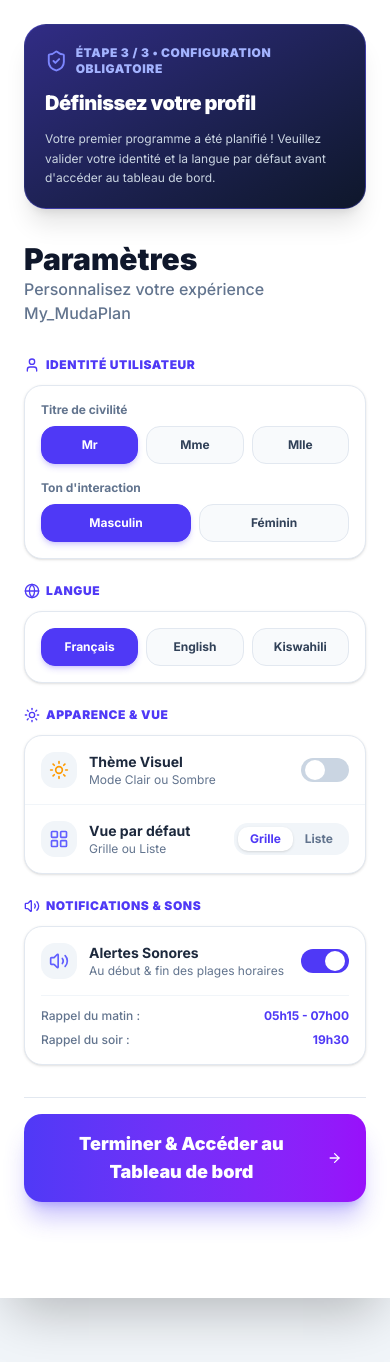
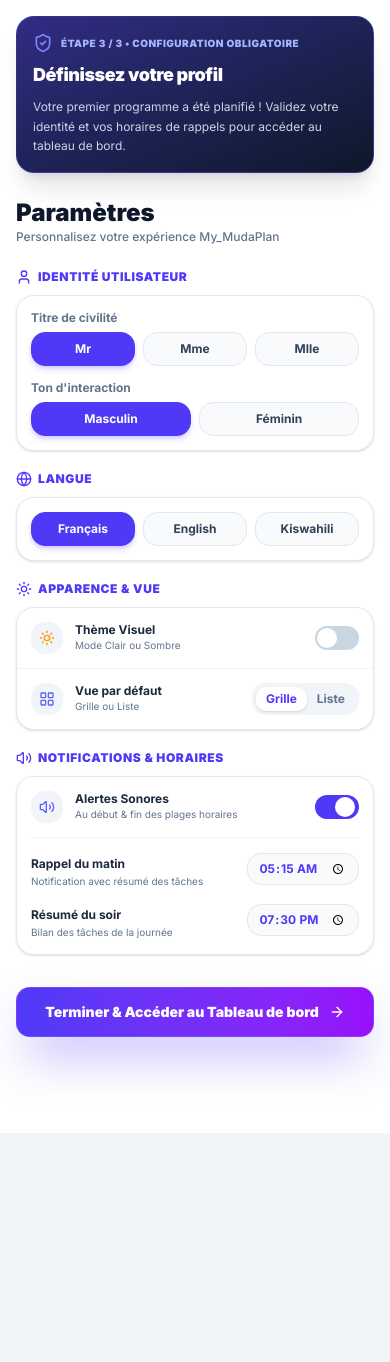
Before and after one commit to JoyBen243/Test_Dev_Agentique, a Next.js app: page /settings in a window 390 px wide. After the commit the page ends 1133 px from the top, so only its background shows below. Built offline with nearby package versions, Linux system fonts and the light colour scheme.

Commit message:
fix: personnalisation des heures de rappel/resume, hydratation du store et responsive mobile 100dvh

```diff
--- a/app/dashboard/page.tsx
+++ b/app/dashboard/page.tsx
@@ -35,11 +35,11 @@ export default function DashboardPage() {
   todayPrograms.sort((a, b) => new Date(a.startTime).getTime() - new Date(b.startTime).getTime())
 
   return (
-    <div className="flex flex-col min-h-full p-6 pb-24">
+    <div className="flex flex-col min-h-full p-4 sm:p-6 pb-24">
       {/* En-tête avec horloge */}
-      <header className="flex items-center justify-between mb-8 mt-4">
+      <header className="flex items-center justify-between mb-6 mt-2">
         <div>
-          <h1 className="text-3xl font-black text-slate-900 dark:text-white">Aujourd'hui</h1>
+          <h1 className="text-2xl sm:text-3xl font-black text-slate-900 dark:text-white">Aujourd'hui</h1>
           {mounted ? (
             <>
               <p className="text-slate-500 dark:text-slate-400 font-medium capitalize">
--- a/app/layout.tsx
+++ b/app/layout.tsx
@@ -1,5 +1,4 @@
-import "./globals.css";
-import type { Metadata } from "next"
+import type { Metadata, Viewport } from "next"
 import { Inter } from "next/font/google"
 import "./globals.css"
 import { ThemeProvider } from "@/components/theme-provider"
@@ -9,7 +8,15 @@ const inter = Inter({ subsets: ["latin"] })
 
 export const metadata: Metadata = {
   title: "My_MudaPlan",
-  description: "Application de gestion de vie offline-first",
+  description: "Application de gestion d'agenda offline-first",
+}
+
+export const viewport: Viewport = {
+  width: "device-width",
+  initialScale: 1,
+  maximumScale: 1,
+  userScalable: false,
+  viewportFit: "cover",
 }
 
 export default function RootLayout({
@@ -19,16 +26,16 @@ export default function RootLayout({
 }>) {
   return (
     <html lang="fr" suppressHydrationWarning>
-      <body className={`${inter.className} bg-slate-100 dark:bg-slate-950 text-slate-900 dark:text-slate-50 antialiased`}>
+      <body className={`${inter.className} bg-slate-100 dark:bg-slate-950 text-slate-900 dark:text-slate-50 antialiased overflow-x-hidden`}>
         <ThemeProvider
           attribute="class"
           defaultTheme="system"
           enableSystem
           disableTransitionOnChange
         >
-          {/* Conteneur principal simulant un écran de smartphone sur Desktop */}
-          <div className="flex flex-col min-h-screen pb-16">
-            <main className="flex-1 w-full max-w-md mx-auto relative shadow-2xl bg-white dark:bg-slate-950 overflow-x-hidden">
+          {/* Conteneur principal mobile-first centré sur grand écran */}
+          <div className="flex flex-col min-h-[100dvh]">
+            <main className="flex-1 w-full max-w-md mx-auto relative shadow-2xl bg-white dark:bg-slate-950 overflow-x-hidden flex flex-col">
               {children}
             </main>
 
--- a/app/page.tsx
+++ b/app/page.tsx
@@ -7,6 +7,7 @@ import { useSettingsStore } from "@/store/useSettingsStore"
 export default function RootPage() {
   const router = useRouter()
   const isOnboarded = useSettingsStore((state) => state.isOnboarded)
+  const hasHydrated = useSettingsStore((state) => state._hasHydrated)
   const [mounted, setMounted] = useState(false)
 
   useEffect(() => {
@@ -14,7 +15,8 @@ export default function RootPage() {
   }, [])
 
   useEffect(() => {
-    if (!mounted) return
+    // Ne rien faire tant que le composant n'est pas monté et que Zustand n'a pas lu le localStorage
+    if (!mounted || !hasHydrated) return
 
     const timer = setTimeout(() => {
       if (!isOnboarded) {
@@ -22,15 +24,18 @@ export default function RootPage() {
       } else {
         router.push('/dashboard')
       }
-    }, 1200)
+    }, 800)
 
     return () => clearTimeout(timer)
-  }, [router, isOnboarded, mounted])
+  }, [router, isOnboarded, mounted, hasHydrated])
 
   return (
-    <div className="flex flex-col items-center justify-center min-h-screen bg-slate-950 text-white">
-      {/* Icône de montre "Lucide-React" pour le logo agrandie */}
-      <Watch className="w-32 h-32 text-indigo-500 animate-pulse mb-6" strokeWidth={1.5} />
+    <div className="flex flex-col items-center justify-center min-h-[100dvh] bg-slate-950 text-white p-6">
+      {/* Icône de montre "Lucide-React" pour le logo */}
+      <div className="relative mb-6">
+        <div className="absolute inset-0 bg-indigo-500 blur-2xl opacity-20 rounded-full"></div>
+        <Watch className="w-28 h-28 text-indigo-500 animate-pulse relative z-10" strokeWidth={1.5} />
+      </div>
 
       <h1 className="text-3xl font-black tracking-widest text-transparent bg-clip-text bg-gradient-to-r from-indigo-400 to-purple-500 mb-2">
         My_MudaPlan
--- a/app/settings/page.tsx
+++ b/app/settings/page.tsx
@@ -23,45 +23,45 @@ function SettingsContent() {
   }
 
   return (
-    <div className="flex flex-col min-h-full p-6 pb-24 max-w-lg mx-auto w-full">
+    <div className="flex flex-col min-h-full p-4 sm:p-6 pb-24 max-w-lg mx-auto w-full">
       {/* Banner de Configuration Obligatoire pendant l'Onboarding */}
       {isMandatoryOnboarding && (
-        <div className="mb-6 p-5 bg-gradient-to-br from-indigo-900 to-slate-900 text-white rounded-3xl shadow-xl border border-indigo-500/30 space-y-3 animate-in fade-in slide-in-from-top-4 duration-500">
+        <div className="mb-5 p-4 sm:p-5 bg-gradient-to-br from-indigo-900 to-slate-900 text-white rounded-2xl sm:rounded-3xl shadow-xl border border-indigo-500/30 space-y-2 animate-in fade-in slide-in-from-top-4 duration-500">
           <div className="flex items-center gap-2">
-            <ShieldCheck className="w-6 h-6 text-indigo-400" />
-            <span className="text-xs font-black uppercase tracking-wider text-indigo-300">Étape 3 / 3 • Configuration Obligatoire</span>
+            <ShieldCheck className="w-5 h-5 text-indigo-400" />
+            <span className="text-[10px] sm:text-xs font-black uppercase tracking-wider text-indigo-300">Étape 3 / 3 • Configuration Obligatoire</span>
           </div>
-          <h2 className="text-xl font-black tracking-tight">Définissez votre profil</h2>
+          <h2 className="text-lg sm:text-xl font-black tracking-tight">Définissez votre profil</h2>
           <p className="text-xs text-slate-300 leading-relaxed">
-            Votre premier programme a été planifié ! Veuillez valider votre identité et la langue par défaut avant d'accéder au tableau de bord.
+            Votre premier programme a été planifié ! Validez votre identité et vos horaires de rappels pour accéder au tableau de bord.
           </p>
         </div>
       )}
 
-      <header className="mb-8 mt-2">
-        <h1 className="text-3xl font-black text-slate-900 dark:text-white">Paramètres</h1>
-        <p className="text-slate-500 dark:text-slate-400 font-medium">Personnalisez votre expérience My_MudaPlan</p>
+      <header className="mb-6 mt-1">
+        <h1 className="text-2xl sm:text-3xl font-black text-slate-900 dark:text-white">Paramètres</h1>
+        <p className="text-xs sm:text-sm text-slate-500 dark:text-slate-400 font-medium">Personnalisez votre expérience My_MudaPlan</p>
       </header>
 
-      <div className="space-y-6">
+      <div className="space-y-5">
 
         {/* Section 1 : Identité */}
-        <section className="space-y-3">
+        <section className="space-y-2.5">
           <h2 className="text-xs font-black text-indigo-600 dark:text-indigo-400 uppercase tracking-wider flex items-center gap-1.5">
             <User className="w-4 h-4" /> Identité Utilisateur
           </h2>
 
-          <div className="bg-white dark:bg-slate-900 rounded-2xl border border-slate-200 dark:border-slate-800 p-4 space-y-4 shadow-sm">
+          <div className="bg-white dark:bg-slate-900 rounded-2xl border border-slate-200 dark:border-slate-800 p-3.5 sm:p-4 space-y-3.5 shadow-sm">
             {/* Titre */}
             <div>
-              <label className="text-xs font-bold text-slate-500 dark:text-slate-400 block mb-2">Titre de civilité</label>
+              <label className="text-xs font-bold text-slate-500 dark:text-slate-400 block mb-1.5">Titre de civilité</label>
               <div className="grid grid-cols-3 gap-2">
                 {['Mr', 'Mme', 'Mlle'].map((t) => (
                   <button
                     key={t}
                     type="button"
                     onClick={() => updateSetting('title', t)}
-                    className={`py-2.5 px-3 rounded-xl text-xs font-bold transition-all border ${
+                    className={`py-2 px-2.5 rounded-xl text-xs font-bold transition-all border ${
                       settings.title === t
                         ? 'bg-indigo-600 text-white border-indigo-600 shadow-md shadow-indigo-600/20'
                         : 'bg-slate-50 dark:bg-slate-800 text-slate-700 dark:text-slate-300 border-slate-200 dark:border-slate-700 hover:border-indigo-400'
@@ -75,7 +75,7 @@ function SettingsContent() {
 
             {/* Ton */}
             <div>
-              <label className="text-xs font-bold text-slate-500 dark:text-slate-400 block mb-2">Ton d'interaction</label>
+              <label className="text-xs font-bold text-slate-500 dark:text-slate-400 block mb-1.5">Ton d'interaction</label>
               <div className="grid grid-cols-2 gap-2">
                 {[
                   { key: 'MASCULIN', label: 'Masculin' },
@@ -85,7 +85,7 @@ function SettingsContent() {
                     key={item.key}
                     type="button"
                     onClick={() => updateSetting('tone', item.key)}
-                    className={`py-2.5 px-3 rounded-xl text-xs font-bold transition-all border ${
+                    className={`py-2 px-2.5 rounded-xl text-xs font-bold transition-all border ${
                       settings.tone === item.key
                         ? 'bg-indigo-600 text-white border-indigo-600 shadow-md shadow-indigo-600/20'
                         : 'bg-slate-50 dark:bg-slate-800 text-slate-700 dark:text-slate-300 border-slate-200 dark:border-slate-700 hover:border-indigo-400'
@@ -100,12 +100,12 @@ function SettingsContent() {
         </section>
 
         {/* Section 2 : Langue */}
-        <section className="space-y-3">
+        <section className="space-y-2.5">
           <h2 className="text-xs font-black text-indigo-600 dark:text-indigo-400 uppercase tracking-wider flex items-center gap-1.5">
             <Globe className="w-4 h-4" /> Langue
           </h2>
 
-          <div className="bg-white dark:bg-slate-900 rounded-2xl border border-slate-200 dark:border-slate-800 p-4 shadow-sm">
+          <div className="bg-white dark:bg-slate-900 rounded-2xl border border-slate-200 dark:border-slate-800 p-3.5 sm:p-4 shadow-sm">
             <div className="grid grid-cols-3 gap-2">
               {[
                 { code: 'FR', label: 'Français' },
@@ -116,7 +116,7 @@ function SettingsContent() {
                   key={lang.code}
                   type="button"
                   onClick={() => updateSetting('language', lang.code)}
-                  className={`py-2.5 px-2 text-center rounded-xl text-xs font-bold transition-all border ${
+                  className={`py-2 px-2 text-center rounded-xl text-xs font-bold transition-all border ${
                     settings.language === lang.code
                       ? 'bg-indigo-600 text-white border-indigo-600 shadow-md shadow-indigo-600/20'
                       : 'bg-slate-50 dark:bg-slate-800 text-slate-700 dark:text-slate-300 border-slate-200 dark:border-slate-700 hover:border-indigo-400'
@@ -130,21 +130,21 @@ function SettingsContent() {
         </section>
 
         {/* Section 3 : Apparence & Vue */}
-        <section className="space-y-3">
+        <section className="space-y-2.5">
           <h2 className="text-xs font-black text-indigo-600 dark:text-indigo-400 uppercase tracking-wider flex items-center gap-1.5">
             <Sun className="w-4 h-4" /> Apparence & Vue
           </h2>
 
           <div className="bg-white dark:bg-slate-900 rounded-2xl border border-slate-200 dark:border-slate-800 divide-y divide-slate-100 dark:divide-slate-800 shadow-sm overflow-hidden">
             {/* Dark Mode */}
-            <div className="flex items-center justify-between p-4">
+            <div className="flex items-center justify-between p-3.5 sm:p-4">
               <div className="flex items-center gap-3">
                 <div className="p-2 bg-slate-100 dark:bg-slate-800 rounded-xl">
-                  {theme === 'dark' ? <Moon className="w-5 h-5 text-indigo-400" /> : <Sun className="w-5 h-5 text-amber-500" />}
+                  {theme === 'dark' ? <Moon className="w-4 h-4 text-indigo-400" /> : <Sun className="w-4 h-4 text-amber-500" />}
                 </div>
                 <div>
-                  <div className="font-bold text-sm text-slate-800 dark:text-slate-200">Thème Visuel</div>
-                  <div className="text-xs text-slate-500 dark:text-slate-400">Mode Clair ou Sombre</div>
+                  <div className="font-bold text-xs sm:text-sm text-slate-800 dark:text-slate-200">Thème Visuel</div>
+                  <div className="text-[10px] sm:text-xs text-slate-500 dark:text-slate-400">Mode Clair ou Sombre</div>
                 </div>
               </div>
 
@@ -155,21 +155,21 @@ function SettingsContent() {
                   setTheme(newTheme)
                   updateSetting('theme', newTheme === 'dark' ? 'SOMBRE' : 'CLAIR')
                 }}
-                className={`w-12 h-6 rounded-full transition-colors relative ${theme === 'dark' ? 'bg-indigo-600' : 'bg-slate-300'}`}
+                className={`w-11 h-6 rounded-full transition-colors relative ${theme === 'dark' ? 'bg-indigo-600' : 'bg-slate-300'}`}
               >
-                <div className={`w-5 h-5 bg-white rounded-full absolute top-0.5 transition-transform ${theme === 'dark' ? 'translate-x-6' : 'translate-x-1'}`}></div>
+                <div className={`w-5 h-5 bg-white rounded-full absolute top-0.5 transition-transform ${theme === 'dark' ? 'translate-x-5' : 'translate-x-0.5'}`}></div>
               </button>
             </div>
 
             {/* View Type */}
-            <div className="p-4 flex items-center justify-between">
+            <div className="p-3.5 sm:p-4 flex items-center justify-between">
               <div className="flex items-center gap-3">
                 <div className="p-2 bg-slate-100 dark:bg-slate-800 rounded-xl">
-                  {settings.viewType === 'GRILLE' ? <LayoutGrid className="w-5 h-5 text-indigo-500" /> : <List className="w-5 h-5 text-indigo-500" />}
+                  {settings.viewType === 'GRILLE' ? <LayoutGrid className="w-4 h-4 text-indigo-500" /> : <List className="w-4 h-4 text-indigo-500" />}
                 </div>
                 <div>
-                  <div className="font-bold text-sm text-slate-800 dark:text-slate-200">Vue par défaut</div>
-                  <div className="text-xs text-slate-500 dark:text-slate-400">Grille ou Liste</div>
+                  <div className="font-bold text-xs sm:text-sm text-slate-800 dark:text-slate-200">Vue par défaut</div>
+                  <div className="text-[10px] sm:text-xs text-slate-500 dark:text-slate-400">Grille ou Liste</div>
                 </div>
               </div>
 
@@ -177,7 +177,7 @@ function SettingsContent() {
                 <button
                   type="button"
                   onClick={() => updateSetting('viewType', 'GRILLE')}
-                  className={`px-3 py-1 text-xs font-bold rounded-lg transition-all ${
+                  className={`px-2.5 py-1 text-xs font-bold rounded-lg transition-all ${
                     settings.viewType === 'GRILLE' ? 'bg-white dark:bg-slate-700 text-indigo-600 dark:text-indigo-400 shadow-sm' : 'text-slate-500'
                   }`}
                 >
@@ -186,7 +186,7 @@ function SettingsContent() {
                 <button
                   type="button"
                   onClick={() => updateSetting('viewType', 'LISTE')}
-                  className={`px-3 py-1 text-xs font-bold rounded-lg transition-all ${
+                  className={`px-2.5 py-1 text-xs font-bold rounded-lg transition-all ${
                     settings.viewType === 'LISTE' ? 'bg-white dark:bg-slate-700 text-indigo-600 dark:text-indigo-400 shadow-sm' : 'text-slate-500'
                   }`}
                 >
@@ -197,41 +197,60 @@ function SettingsContent() {
           </div>
         </section>
 
-        {/* Section 4 : Audio & Alertes */}
-        <section className="space-y-3">
+        {/* Section 4 : Notifications, Rappels & Résumés */}
+        <section className="space-y-2.5">
           <h2 className="text-xs font-black text-indigo-600 dark:text-indigo-400 uppercase tracking-wider flex items-center gap-1.5">
-            <Volume2 className="w-4 h-4" /> Notifications & Sons
+            <Volume2 className="w-4 h-4" /> Notifications & Horaires
           </h2>
 
-          <div className="bg-white dark:bg-slate-900 rounded-2xl border border-slate-200 dark:border-slate-800 p-4 space-y-4 shadow-sm">
+          <div className="bg-white dark:bg-slate-900 rounded-2xl border border-slate-200 dark:border-slate-800 p-3.5 sm:p-4 space-y-3.5 shadow-sm">
+            {/* Toggle Alertes Sonores */}
             <div className="flex items-center justify-between">
               <div className="flex items-center gap-3">
                 <div className="p-2 bg-slate-100 dark:bg-slate-800 rounded-xl">
-                  <Volume2 className="w-5 h-5 text-indigo-500" />
+                  <Volume2 className="w-4 h-4 text-indigo-500" />
                 </div>
                 <div>
-                  <div className="font-bold text-sm text-slate-800 dark:text-slate-200">Alertes Sonores</div>
-                  <div className="text-xs text-slate-500 dark:text-slate-400">Au début & fin des plages horaires</div>
+                  <div className="font-bold text-xs sm:text-sm text-slate-800 dark:text-slate-200">Alertes Sonores</div>
+                  <div className="text-[10px] sm:text-xs text-slate-500 dark:text-slate-400">Au début & fin des plages horaires</div>
                 </div>
               </div>
 
               <button
                 type="button"
                 onClick={() => updateSetting('audioEnabled', !settings.audioEnabled)}
-                className={`w-12 h-6 rounded-full transition-colors relative ${settings.audioEnabled ? 'bg-indigo-600' : 'bg-slate-300 dark:bg-slate-700'}`}
+                className={`w-11 h-6 rounded-full transition-colors relative ${settings.audioEnabled ? 'bg-indigo-600' : 'bg-slate-300 dark:bg-slate-700'}`}
               >
-                <div className={`w-5 h-5 bg-white rounded-full absolute top-0.5 transition-transform ${settings.audioEnabled ? 'translate-x-6' : 'translate-x-1'}`}></div>
+                <div className={`w-5 h-5 bg-white rounded-full absolute top-0.5 transition-transform ${settings.audioEnabled ? 'translate-x-5' : 'translate-x-0.5'}`}></div>
               </button>
             </div>
 
-            <div className="pt-3 border-t border-slate-100 dark:border-slate-800 text-xs space-y-2 text-slate-500 dark:text-slate-400 font-medium">
-              <div className="flex justify-between items-center">
-                <span>Rappel du matin :</span>
-                <span className="font-bold text-indigo-600 dark:text-indigo-400">05h15 - 07h00</span>
+            {/* Heures de Rappel du matin et Résumé du soir modifiables */}
+            <div className="pt-3 border-t border-slate-100 dark:border-slate-800 space-y-3">
+              <div className="flex items-center justify-between gap-2">
+                <div className="space-y-0.5">
+                  <span className="text-xs font-bold text-slate-800 dark:text-slate-200">Rappel du matin</span>
+                  <p className="text-[10px] text-slate-500 dark:text-slate-400">Notification avec résumé des tâches</p>
+                </div>
+                <input
+                  type="time"
+                  value={settings.morningReminderTime || '05:15'}
+                  onChange={(e) => updateSetting('morningReminderTime', e.target.value)}
+                  className="px-2.5 py-1.5 rounded-xl bg-slate-50 dark:bg-slate-800 border border-slate-200 dark:border-slate-700 text-xs font-bold text-indigo-600 dark:text-indigo-400 focus:outline-none focus:ring-2 focus:ring-indigo-500 text-center"
+                />
               </div>
-              <div className="flex justify-between items-center">
-                <span>Rappel du soir :</span>
-                <span className="font-bold text-indigo-600 dark:text-indigo-400">19h30</span>
+
+              <div className="flex items-center justify-between gap-2">
+                <div className="space-y-0.5">
+                  <span className="text-xs font-bold text-slate-800 dark:text-slate-200">Résumé du soir</span>
+                  <p className="text-[10px] text-slate-500 dark:text-slate-400">Bilan des tâches de la journée</p>
+                </div>
+                <input
+                  type="time"
+                  value={settings.eveningSummaryTime || '19:30'}
+                  onChange={(e) => updateSetting('eveningSummaryTime', e.target.value)}
+                  className="px-2.5 py-1.5 rounded-xl bg-slate-50 dark:bg-slate-800 border border-slate-200 dark:border-slate-700 text-xs font-bold text-indigo-600 dark:text-indigo-400 focus:outline-none focus:ring-2 focus:ring-indigo-500 text-center"
+                />
               </div>
             </div>
           </div>
@@ -241,13 +260,13 @@ function SettingsContent() {
 
       {/* Bouton d'action final pour l'Onboarding */}
       {isMandatoryOnboarding && (
-        <div className="mt-8 pt-4 border-t border-slate-200 dark:border-slate-800">
+        <div className="sticky bottom-4 z-20 mt-6 pt-2">
           <button
             onClick={handleFinishOnboarding}
-            className="w-full flex items-center justify-center gap-3 py-4 px-6 bg-gradient-to-r from-indigo-600 to-purple-600 hover:from-indigo-500 hover:to-purple-500 text-white rounded-2xl font-black text-lg transition-all active:scale-95 shadow-xl shadow-indigo-600/30"
+            className="w-full flex items-center justify-center gap-2.5 py-3.5 px-5 bg-gradient-to-r from-indigo-600 to-purple-600 hover:from-indigo-500 hover:to-purple-500 text-white rounded-xl sm:rounded-2xl font-black text-sm sm:text-base transition-all active:scale-95 shadow-2xl shadow-indigo-600/50 border border-indigo-400/30"
           >
             Terminer & Accéder au Tableau de bord
-            <ArrowRight className="w-5 h-5" />
+            <ArrowRight className="w-4 h-4 sm:w-5 sm:h-5" />
           </button>
         </div>
       )}
--- a/store/useSettingsStore.ts
+++ b/store/useSettingsStore.ts
@@ -9,6 +9,8 @@ export interface Settings {
   language: string
   theme: string
   viewType: string
+  morningReminderTime: string
+  eveningSummaryTime: string
 }
 
 export type OnboardingStep = 'SLIDES' | 'FIRST_PROGRAM' | 'MANDATORY_SETTINGS' | 'COMPLETED'
@@ -18,6 +20,7 @@ interface SettingsStore {
   isLoading: boolean
   isOnboarded: boolean
   onboardingStep: OnboardingStep
+  _hasHydrated: boolean
 
   // Actions pour modifier l'état local
   setSettings: (settings: Settings) => void
@@ -26,6 +29,7 @@ interface SettingsStore {
   setOnboardingStep: (step: OnboardingStep) => void
   completeOnboarding: () => void
   resetOnboarding: () => void
+  setHasHydrated: (state: boolean) => void
 }
 
 const defaultSettings: Settings = {
@@ -36,6 +40,8 @@ const defaultSettings: Settings = {
   language: 'FR',
   theme: 'CLAIR',
   viewType: 'GRILLE',
+  morningReminderTime: '05:15',
+  eveningSummaryTime: '19:30',
 }
 
 export const useSettingsStore = create<SettingsStore>()(
@@ -45,6 +51,7 @@ export const useSettingsStore = create<SettingsStore>()(
       isLoading: false,
       isOnboarded: false,
       onboardingStep: 'SLIDES',
+      _hasHydrated: false,
 
       setSettings: (settings) => set({ settings, isLoading: false }),
 
@@ -68,10 +75,15 @@ export const useSettingsStore = create<SettingsStore>()(
         isOnboarded: false,
         onboardingStep: 'SLIDES'
       }),
+
+      setHasHydrated: (state) => set({ _hasHydrated: state }),
     }),
     {
       name: 'my-mudaplan-settings-storage',
       storage: createJSONStorage(() => localStorage),
+      onRehydrateStorage: () => (state) => {
+        state?.setHasHydrated(true)
+      },
     }
   )
 )
```
Also changed, not shown: app/onboarding/page.tsx (+39 -39 lines).
